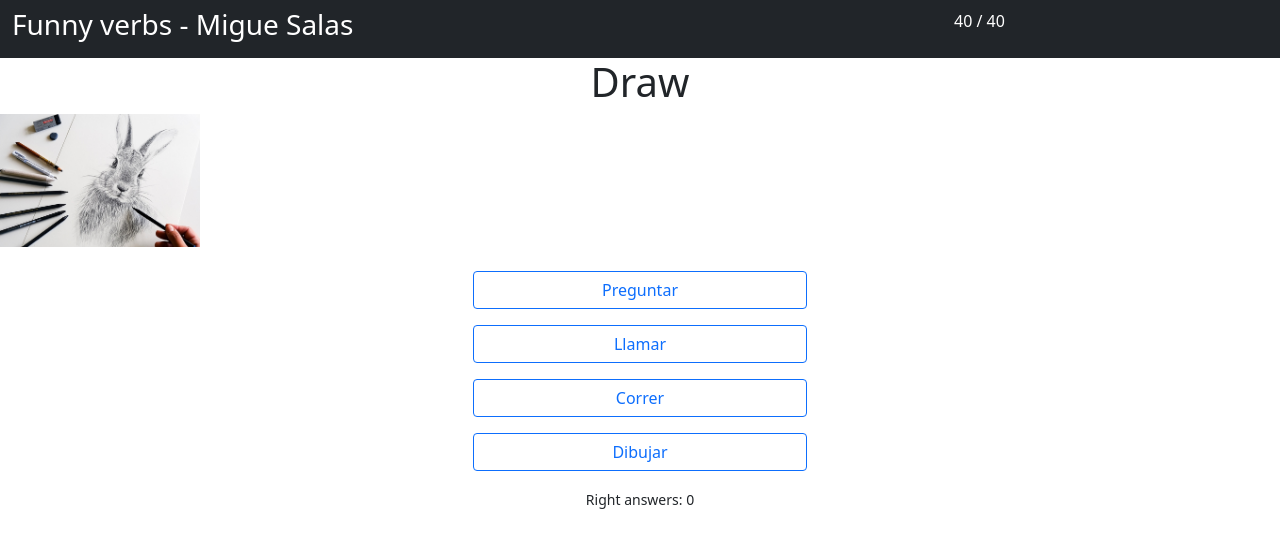
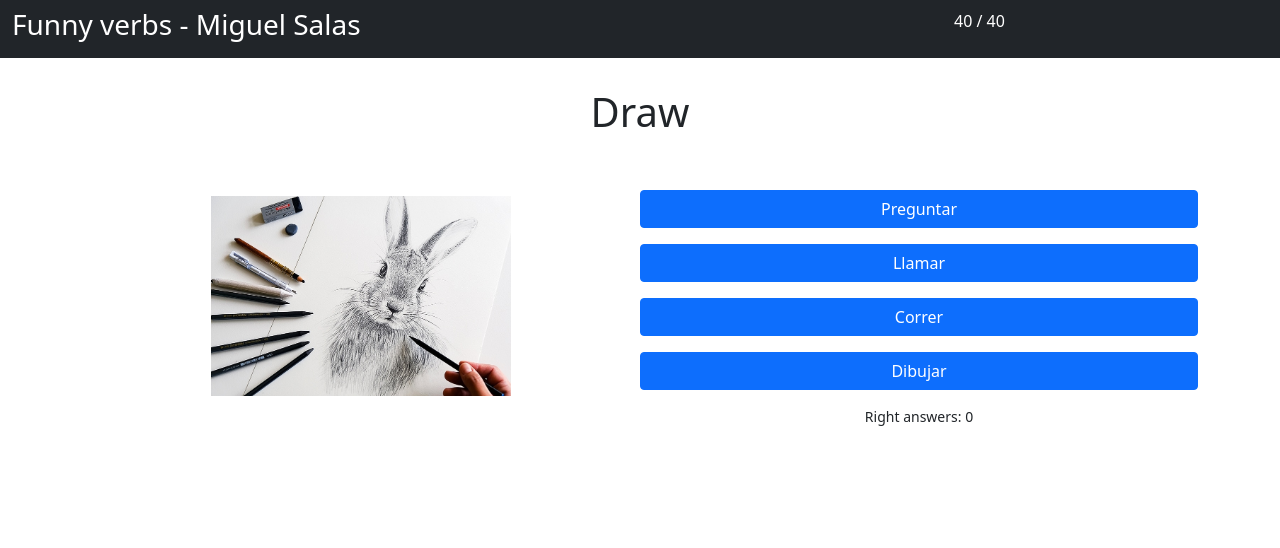
Before and after one commit to MiguelAngelSF/Proyecto-Verbs, a plain HTML site: page index.html in a window 1280 px wide. Both pictures are taken after a click on the icon 640 px from the left and 237 px from the top of the page. Drawn offline with nearby package versions, Linux system fonts and the light colour scheme.

Commit message:
Ultimas modificaciones a funcionalidad y diseño

```diff
--- a/css/style.css
+++ b/css/style.css
@@ -1,17 +1,35 @@
-#verbs-container {
-    margin: 0 35%;
+#showVerb{
+    margin: 30px 0px;
+}
+.container{
+    width: 100%;
+    display: flex;
+    justify-content: space-around;
+}
+.container #showImage{
+    width: 50%;
+    display: flex;
+    justify-content: center;
+    align-items: center;
 }
 
-.verbs-answer {
-    display: block;
+.container .verbs{
+    width: 50%;
+    display: flex;
+    flex-direction: column;
 }
-
 .rightAnswer, .rightAnswer:hover {
     background-color: #6ab04c;
     border-color: #6ab04c;
     color: #ffffff;
 }
-
+.verbs #verbs-container{
+    display: flex;
+    flex-direction: column;
+}
+.counter{
+    text-align: center;
+}
 .wrongAnswer, .wrongAnswer:hover {
     background-color: #B33030;
     border-color: #B33030;
@@ -23,3 +41,7 @@
     cursor: pointer;
     color: green;
 }
+
+#puntuation {
+    color: green;
+}
--- a/index.html
+++ b/index.html
@@ -12,7 +12,7 @@
   <nav class="navbar navbar-dark bg-dark text-white">
     <div class="container-fluid">
         <div class="col-9">
-          <h3>Funny verbs - Migue Salas</h3>
+          <h3>Funny verbs - Miguel Salas</h3>
         </div>
         <div class="col-3">
           <p class="verbs-font-white" id="verbs-counter"></p>
@@ -24,9 +24,11 @@
       <path d="m12.14 8.753-5.482 4.796c-.646.566-1.658.106-1.658-.753V3.204a1 1 0 0 1 1.659-.753l5.48 4.796a1 1 0 0 1 0 1.506z"/>
     </svg>
   </div>
-  <h1 class="text-center" id="showVerb">Play to start</h1>
-  <div id="showImage"></div>
-  <div class="container text-center">
+  <h1 class="text-center" id="showVerb">Play to start the Game</h1>
+  <h1 id="puntuation" class="text-center"></h1>
+  <div class="container">
+    <div id="showImage"></div>
+    <div class="verbs">
     <div id="verbs-container">
       <br />
       <audio id="showAudio"></audio>
@@ -39,6 +41,7 @@
       <span id="all-right-answers"></span>
     </small>
   </div>
+  </div>
 
 <script src="verbs.js" charset="utf-8"></script>
 <script src="script.js" charset="utf-8"></script>
--- a/script.js
+++ b/script.js
@@ -2,6 +2,8 @@
 const showVerb = document.getElementById("showVerb");
 const showImage = document.getElementById("showImage");
 const showAudio = document.getElementById("showAudio");
+const titlePlay = document.getElementById("titlePlay");
+const puntuation = document.getElementById("puntuation");
 
 ///////////////CONSTANTES PARA OBTENER LOS ELEMENTOS DE LAS CASILLAS DE RESPUESTAS
 const first = document.getElementById("first-verb");
@@ -10,7 +12,7 @@ const third = document.getElementById("third-verb");
 const fourth = document.getElementById("fourth-verb");
 
 ///////////////CONSTANTES PARA EL CONTADOR, BOTON Y CONTENEDOR
-const next = document.getElementById("next");
+const start = document.getElementById("next");
 const verbsCounter = document.getElementById("verbs-counter");
 const allRightCounter = document.getElementById("all-right-answers");
 const verbsContainer = document.getElementById("verbs-container");
@@ -24,9 +26,10 @@ let rightAnswer;
 let rightAnswersCounter = 0; ////CONTADOR DE RESPUESTAS CORRECTAS
 
 ///////////////BOTON DE PLAY PARA COMENZAR
-next.addEventListener("click", function(){
+start.addEventListener("click", function(){
     ponerVerbo();
-    next.style.display = 'none';
+    start.style.display = 'none';
+    titlePlay.style.display = 'none';
 });
 
 makeRandomList(); ////LISTA RANDOM
@@ -97,7 +100,7 @@ function isItRight_(answer){
 
 ///////////////////FUNCION PARA MOSTRAR RESPUESTAS INCORRECTAS EN LOS BOTONES
 function randomVerbo(notThisOne){
-  theOne = Math.floor(Math.random()*verbos.length);
+  theOne = Math.floor(Math.random()*verbs.length);
   return theOne == notThisOne?randomVerbo(notThisOne):theOne;
 }
 
@@ -106,13 +109,13 @@ function ponerVerbo() {
 
   let randomPosition = everyNumberOfVerbs[lastPosition];
   let imgText = "<img src='img/"+verbs[randomPosition]+".jpg'";
-  imgText += "height:'240px' width='200px'>";
+  imgText += "height:'340px' width='300px'>";
 
 
-  first.classList.add("btn","btn-outline-primary","btn-md");
-  second.classList.add("btn","btn-outline-primary","btn-md");
-  third.classList.add("btn","btn-outline-primary","btn-md");
-  fourth.classList.add("btn","btn-outline-primary","btn-md");
+  first.classList.add("btn","btn-primary","btn-md");
+  second.classList.add("btn","btn-primary","btn-md");
+  third.classList.add("btn","btn-primary","btn-md");
+  fourth.classList.add("btn","btn-primary","btn-md");
 
   if (lastPosition >= 0){
     var just_position = lastPosition+1;
@@ -133,8 +136,10 @@ function ponerVerbo() {
     lastPosition = lastPosition - 1;
   }else{
     verbsCounter.innerHTML = "0 / " + numberOfVerbs;
-    allRightCounter.innerHTML = "Right answers: " + rightAnswersCounter;
-    showVerb.innerHTML = "Thank you !";
+    allRightCounter.innerHTML = "";
+    puntuation.innerHTML = "Right answers: " + rightAnswersCounter;
+    showVerb.innerHTML = "Congratulations, your score is";
     verbsContainer.innerHTML = "";
+    showImage.innerHTML = "";
   }
 }
```
